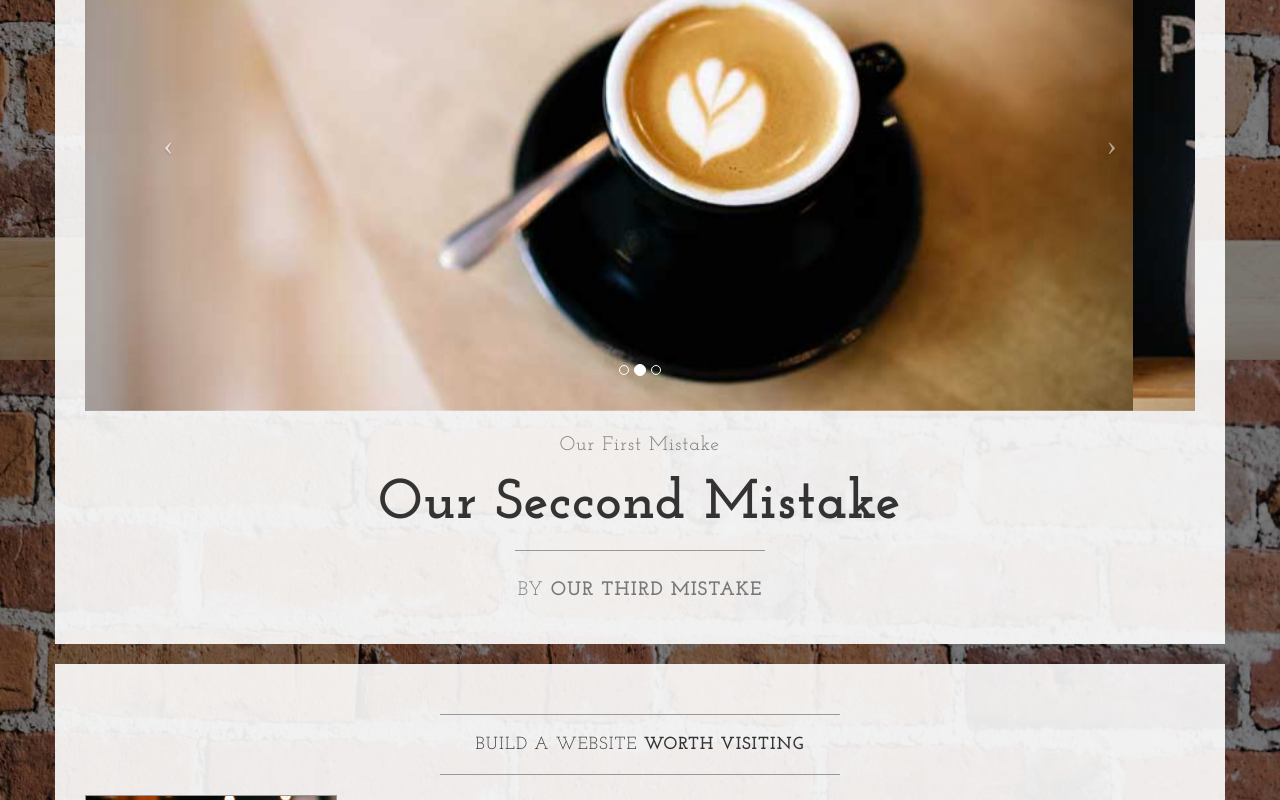
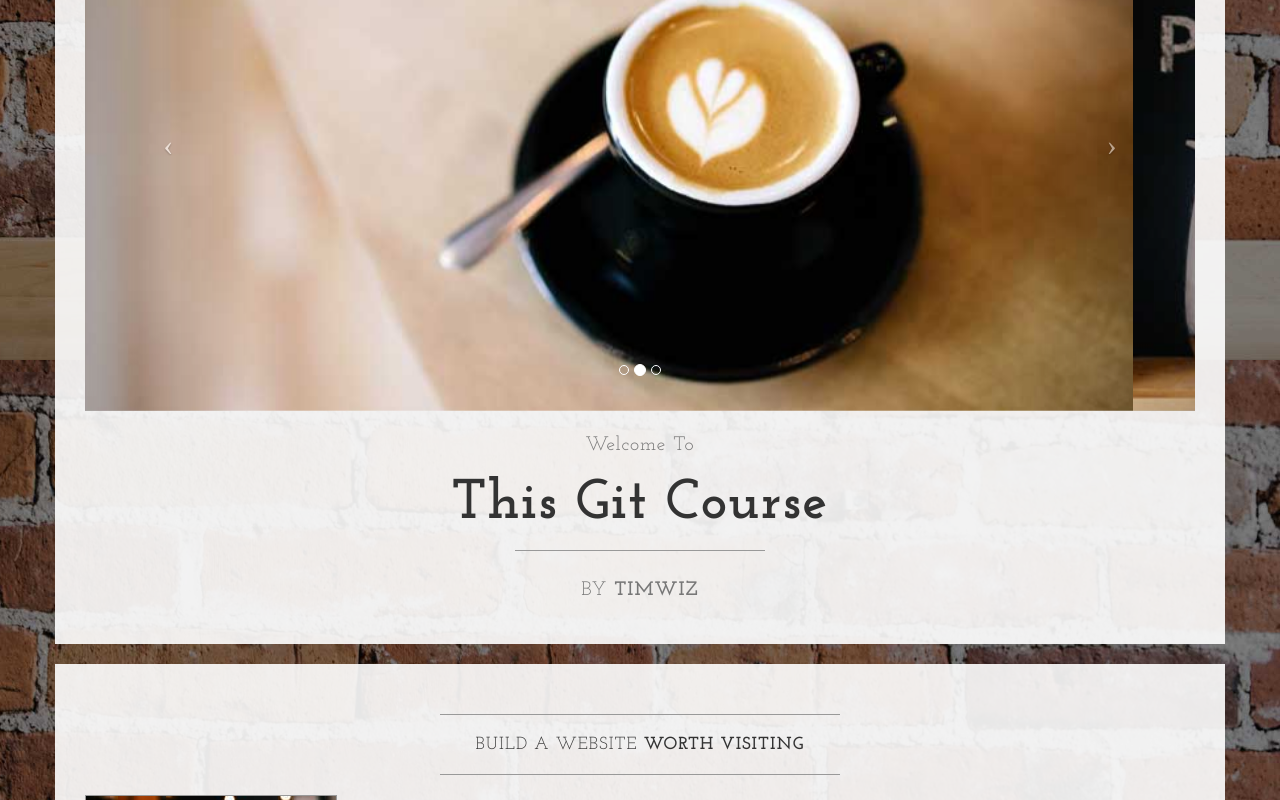
Before and after one commit to Timwiz-Windows/Sitepoint-Git-Course, a plain HTML site: page index.html in a window 1280 px wide. Shown: the part 440-1240 px from the top of the page. Drawn offline with nearby package versions, Linux system fonts and the light colour scheme.

Commit message:
Revert "Committing our third mistake, we left our other 2 in place"
This reverts commit b474a33980f3c93134167937f4d67968a0112fec.

```diff
--- a/index.html
+++ b/index.html
@@ -106,13 +106,13 @@
                         </a>
                     </div>
                     <h2 class="brand-before">
-                        <small>our first mistake</small>
+                        <small>Welcome to</small>
                     </h2>
-                    <h1 class="brand-name">our seccond mistake</h1>
+                    <h1 class="brand-name">This Git Course</h1>
                     <hr class="tagline-divider">
                     <h2>
                         <small>By
-                            <strong>our third mistake</strong>
+                            <strong>Timwiz</strong>
                         </small>
                     </h2>
                 </div>
```
